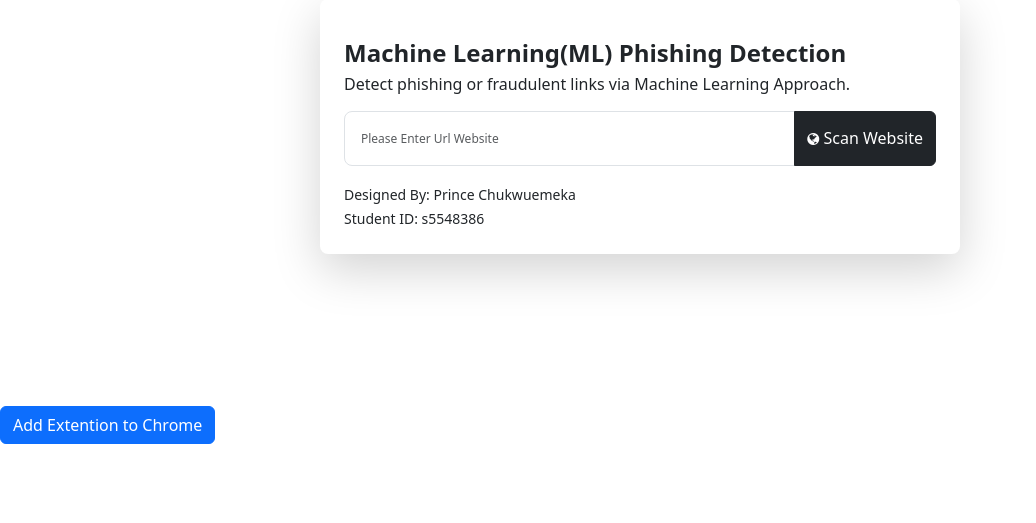
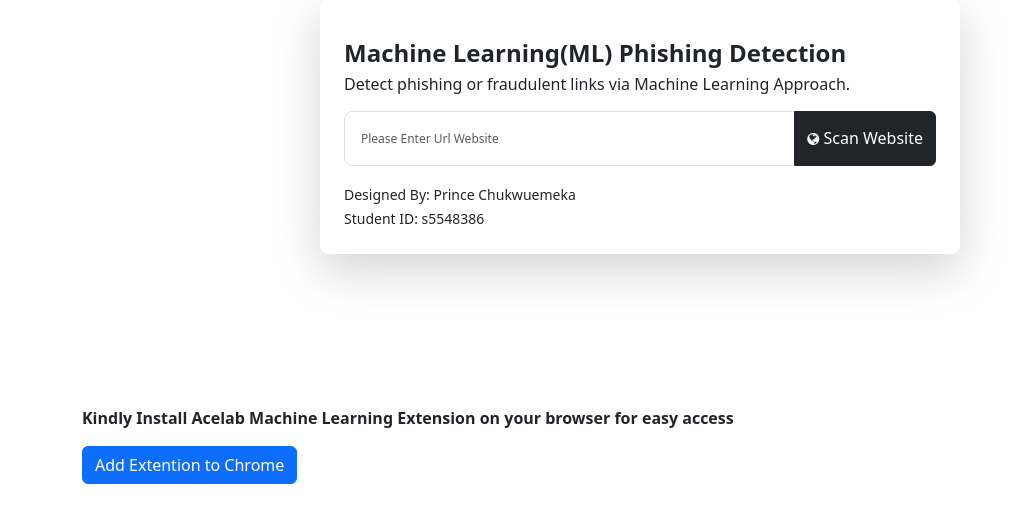
Before and after one commit to pchukwuemeka424/acelab, a Flask app: page / in a window 1280 px wide. Shown: the part 236-759 px from the top of the page, without its empty margins (0-1036 px from the left). Run offline with Flask 3, Linux system fonts and the light colour scheme; parts of the project's set-up code (start-up, migrations or seed data) failed here and were passed over.

Commit message:
Update index.html

```diff
--- a/templates/index.html
+++ b/templates/index.html
@@ -24,7 +24,8 @@ Home
 
 </div>
 
-<div>
+<div class="container">
+   <p>Kindly Install Acelab Machine Learning Extension on your browser for easy access</p>
    <a href="https://chromewebstore.google.com/detail/acelab-machinelearning/eflmjkbbdmfkdcjlkaiglmehpobpfiff">
       <button class="btn btn-primary">Add Extention to Chrome</button>
    </a>
```
